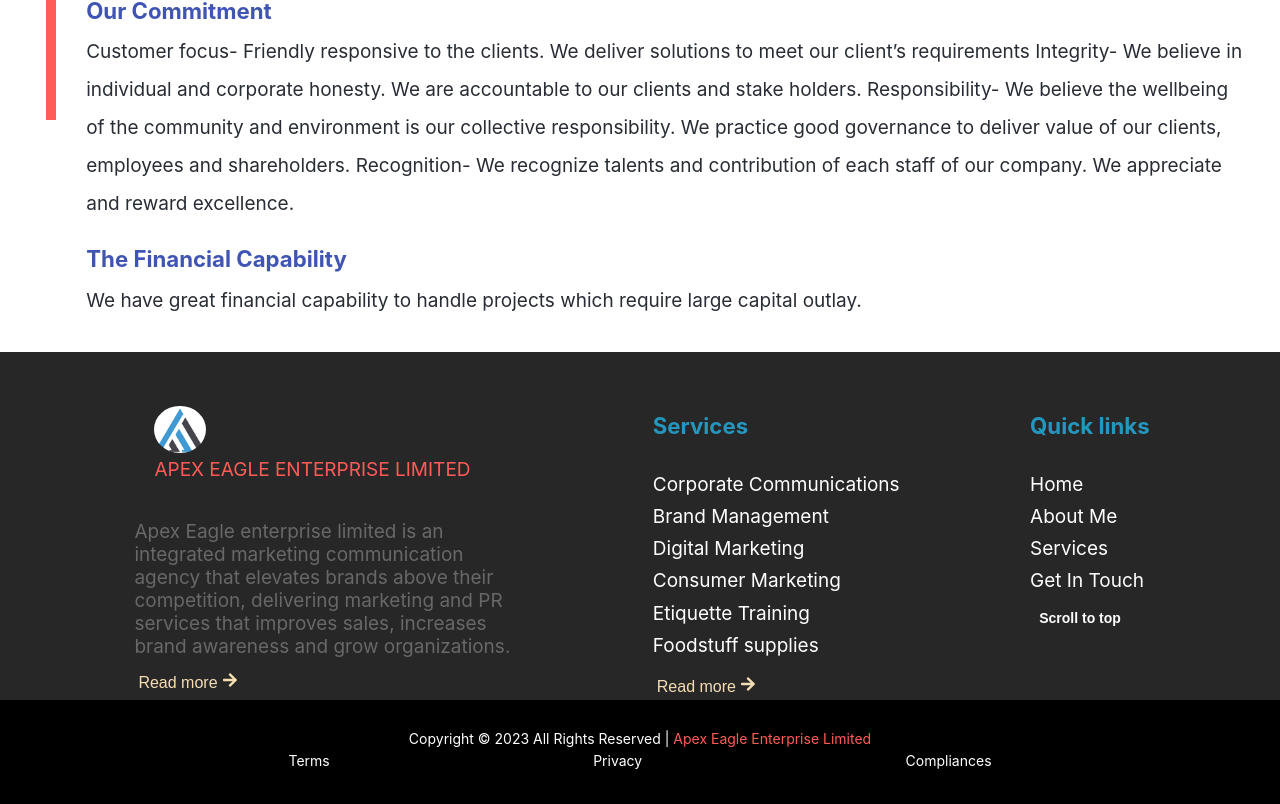
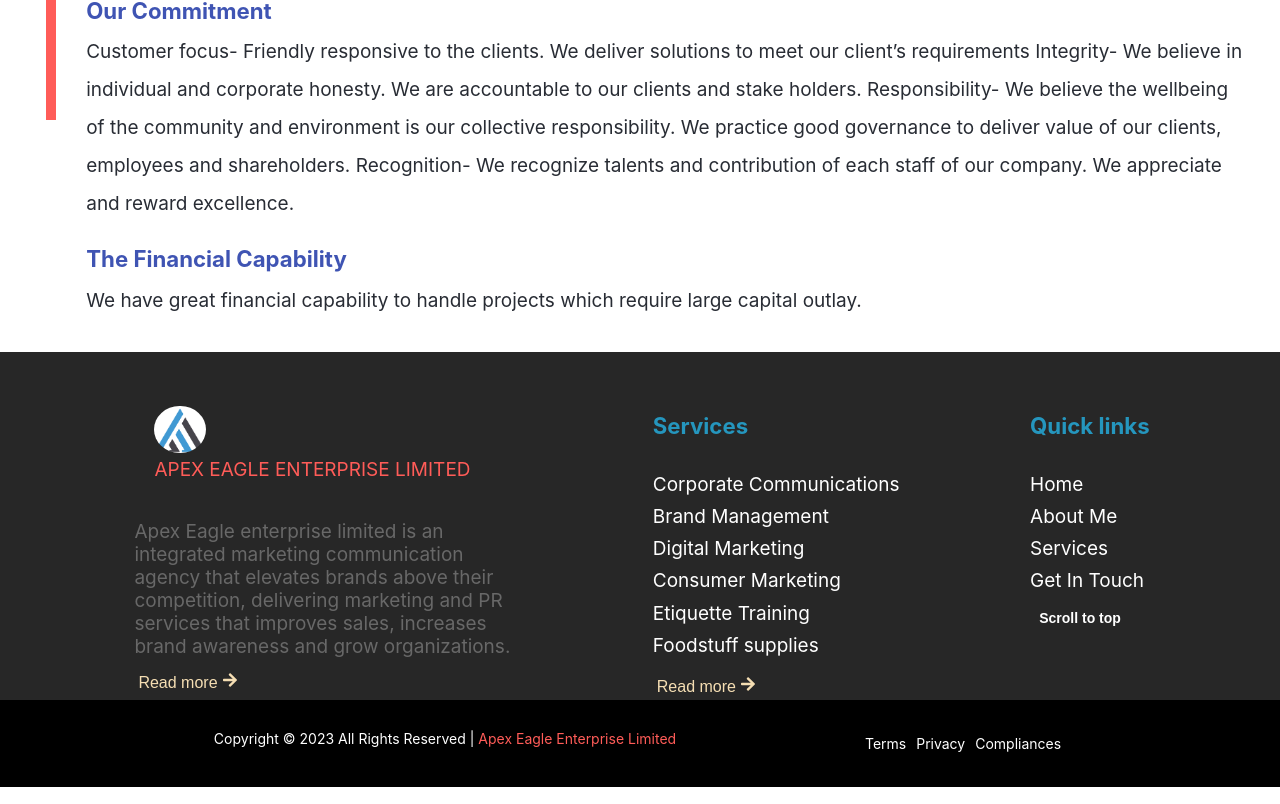
Before and after one commit to Nobby-code/apex-portfolio, a React (Create React App) app: page / in a window 1280 px wide. Shown: the part 7316-8120 px from the top of the page. Built offline with nearby package versions, Linux system fonts and the light colour scheme.

Commit message:
footer display flex

```diff
--- a/src/App.css
+++ b/src/App.css
@@ -1670,7 +1670,7 @@
   list-style: none;
 }
 
-.footer-bottom {
+.footer .footer-bottom {
   background-color: rgb(78, 68, 68);
   background-color: black;
   padding: 30px;
```
